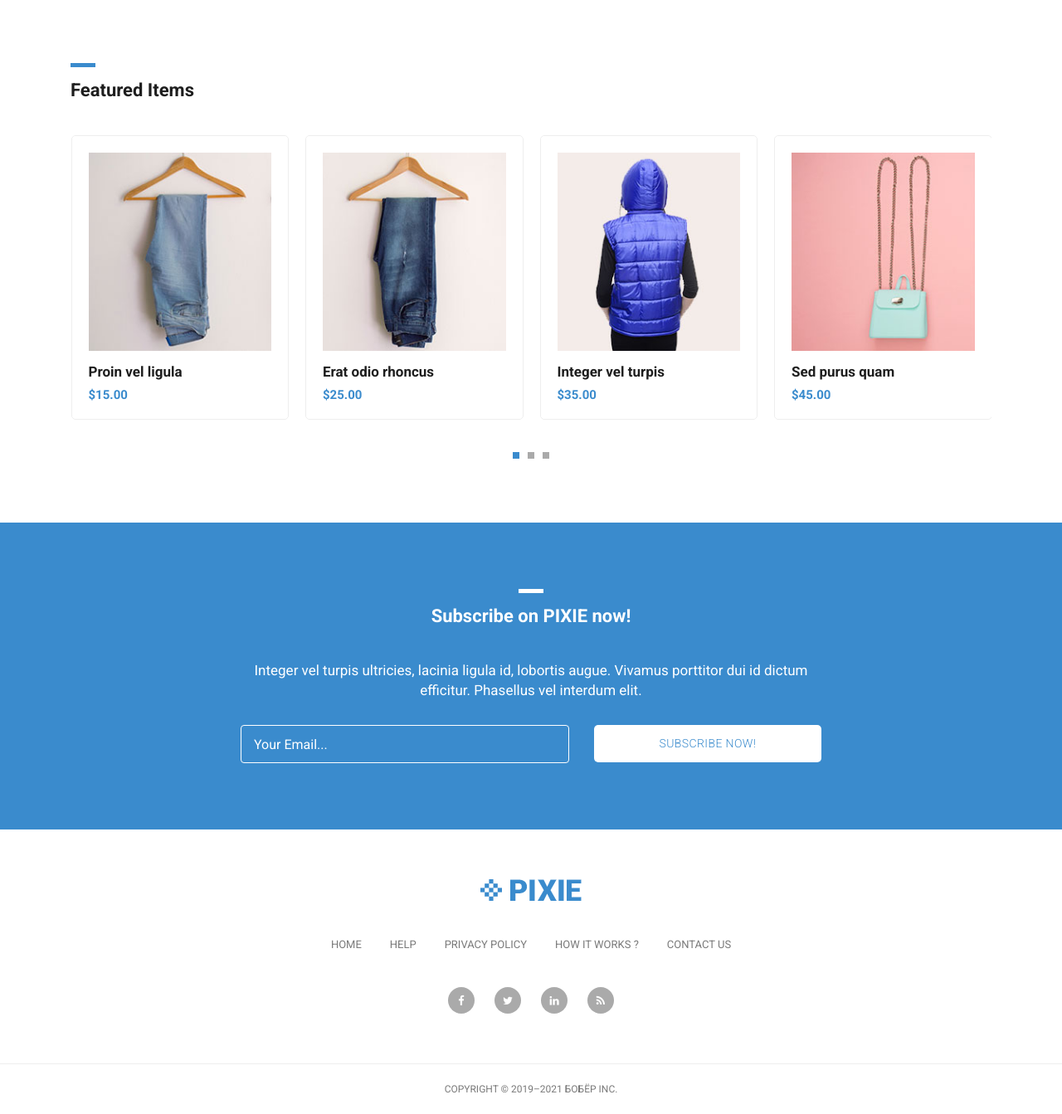
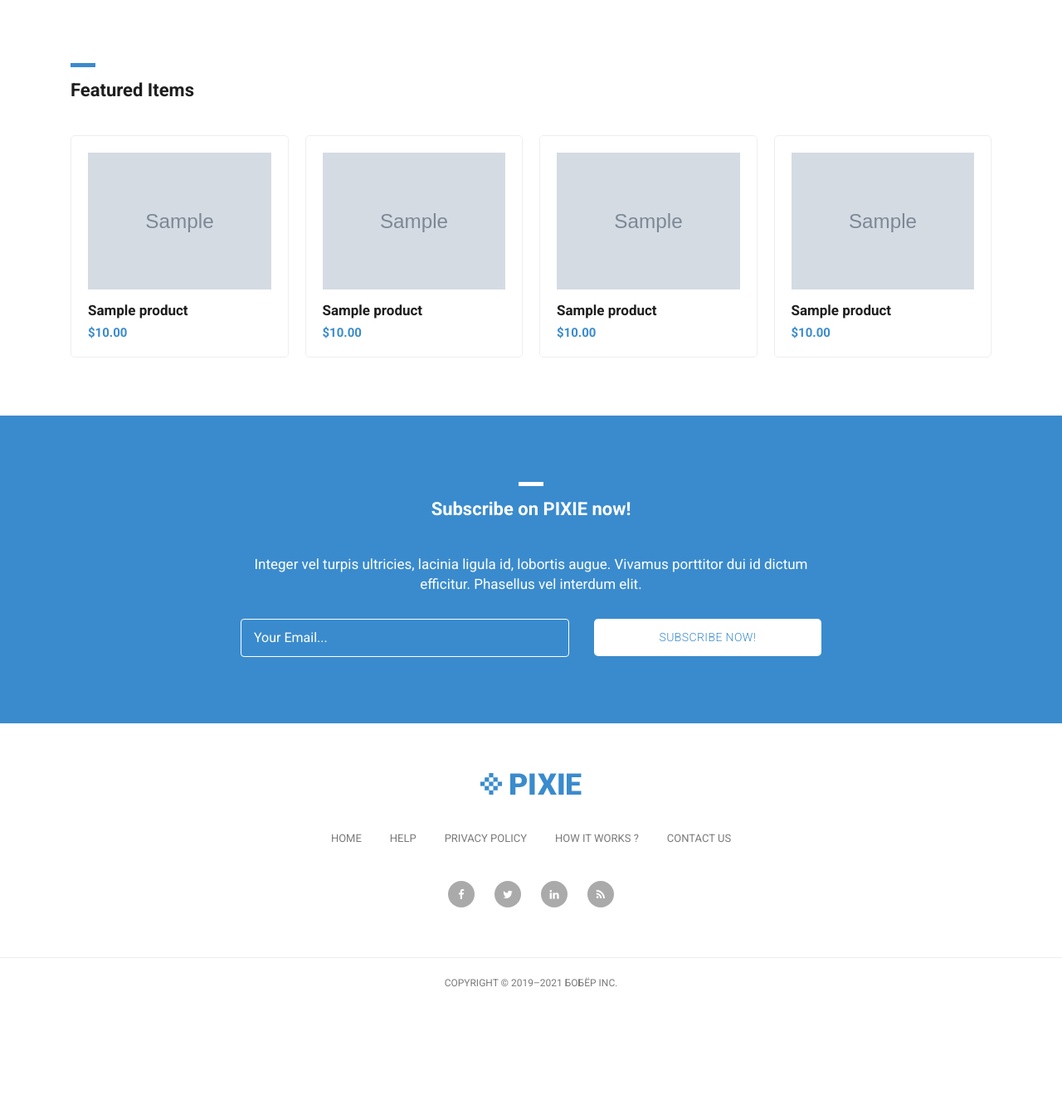
Before and after one commit to morozov1982/stepshop_sdp_201, a Django app: page / in a window 1280 px wide. Shown: the part 822-2165 px from the top of the page at 83% size. After the commit the page ends 2012 px from the top, so only its background shows below. Run offline with Django 3.2, Linux system fonts and the light colour scheme; tables that the repository leaves empty hold one stand-in row (values such as "Sample post"); grey boxes marked "Sample" are stand-in pictures; some libraries are stand-ins or nearby versions.

Commit message:
update: lesson_04 final

```diff
--- a/stepshop/mainapp/urls.py
+++ b/stepshop/mainapp/urls.py
@@ -1,7 +1,5 @@
-from django.conf.urls.static import static
 from django.urls import path
 
-from stepshop import settings
 from .views import products
 
 app_name = 'products'
@@ -9,7 +7,3 @@
 urlpatterns = [
     path('', products, name='index'),
 ]
-
-
-if settings.DEBUG:
-    urlpatterns += static(settings.MEDIA_URL, document_root=settings.MEDIA_ROOT)
--- a/stepshop/stepshop/templates/stepshop/index.html
+++ b/stepshop/stepshop/templates/stepshop/index.html
@@ -35,69 +35,15 @@
           </div>
           <div class="col-md-12">
             <div class="owl-carousel owl-theme">
+              {% for product in products %}
               <a href="single-product.html">
                 <div class="featured-item">
-                  <img src="{% static 'stepshop/images/item-01.jpg' %}" alt="Item 1">
-                  <h4>Proin vel ligula</h4>
-                  <h6>$15.00</h6>
+                  <img src="/media/{{ product.image }}" alt="{{ product.short_desc }}">
+                  <h4>{{ product.name }}</h4>
+                  <h6>${{ product.price }}</h6>
                 </div>
               </a>
-              <a href="single-product.html">
-                <div class="featured-item">
-                  <img src="{% static 'stepshop/images/item-02.jpg' %}" alt="Item 2">
-                  <h4>Erat odio rhoncus</h4>
-                  <h6>$25.00</h6>
-                </div>
-              </a>
-              <a href="single-product.html">
-                <div class="featured-item">
-                  <img src="{% static 'stepshop/images/item-03.jpg' %}" alt="Item 3">
-                  <h4>Integer vel turpis</h4>
-                  <h6>$35.00</h6>
-                </div>
-              </a>
-              <a href="single-product.html">
-                <div class="featured-item">
-                  <img src="{% static 'stepshop/images/item-04.jpg' %}" alt="Item 4">
-                  <h4>Sed purus quam</h4>
-                  <h6>$45.00</h6>
-                </div>
-              </a>
-              <a href="single-product.html">
-                <div class="featured-item">
-                  <img src="{% static 'stepshop/images/item-05.jpg' %}" alt="Item 5">
-                  <h4>Morbi aliquet</h4>
-                  <h6>$55.00</h6>
-                </div>
-              </a>
-              <a href="single-product.html">
-                <div class="featured-item">
-                  <img src="{% static 'stepshop/images/item-06.jpg' %}" alt="Item 6">
-                  <h4>Urna ac diam</h4>
-                  <h6>$65.00</h6>
-                </div>
-              </a>
-              <a href="single-product.html">
-                <div class="featured-item">
-                  <img src="{% static 'stepshop/images/item-04.jpg' %}" alt="Item 7">
-                  <h4>Proin eget imperdiet</h4>
-                  <h6>$75.00</h6>
-                </div>
-              </a>
-              <a href="single-product.html">
-                <div class="featured-item">
-                  <img src="{% static 'stepshop/images/item-05.jpg' %}" alt="Item 8">
-                  <h4>Nullam risus nisl</h4>
-                  <h6>$85.00</h6>
-                </div>
-              </a>
-              <a href="single-product.html">
-                <div class="featured-item">
-                  <img src="{% static 'stepshop/images/item-06.jpg' %}" alt="Item 9">
-                  <h4>Cras tempus</h4>
-                  <h6>$95.00</h6>
-                </div>
-              </a>
+              {% endfor %}
             </div>
           </div>
         </div>
--- a/stepshop/stepshop/urls.py
+++ b/stepshop/stepshop/urls.py
@@ -13,9 +13,12 @@
     1. Import the include() function: from django.urls import include, path
     2. Add a URL to urlpatterns:  path('blog/', include('blog.urls'))
 """
+from django.conf import settings
+from django.conf.urls.static import static
 from django.contrib import admin
 from django.urls import path, include
 from .views import index, contacts, about
+
 
 urlpatterns = [
     path('admin/', admin.site.urls),
@@ -24,3 +27,7 @@
     path('about/', about, name='about'),
     path('products/', include('mainapp.urls', namespace='products')),
 ]
+
+
+if settings.DEBUG:
+    urlpatterns += static(settings.MEDIA_URL, document_root=settings.MEDIA_ROOT)
--- a/stepshop/stepshop/views.py
+++ b/stepshop/stepshop/views.py
@@ -1,8 +1,18 @@
 from django.shortcuts import render
+from mainapp.models import Product
 
 
 def index(request):
-    return render(request, 'stepshop/index.html')
+    title = 'магазин'
+
+    products = Product.objects.all()[:4]
+
+    context = {
+        'title': title,
+        'products': products,
+    }
+
+    return render(request, 'stepshop/index.html', context=context)
 
 
 def contacts(request):
```
Also changed, not shown: stepshop/stepshop/settings.py (+5 -5 lines).
